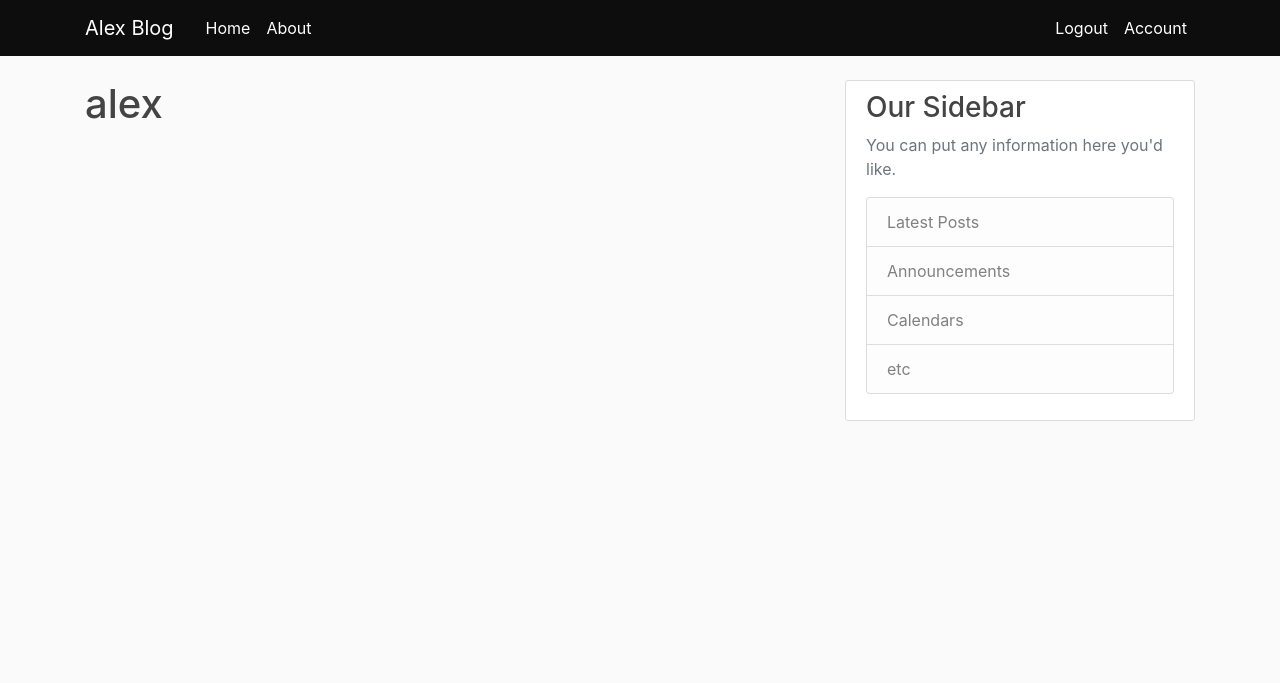
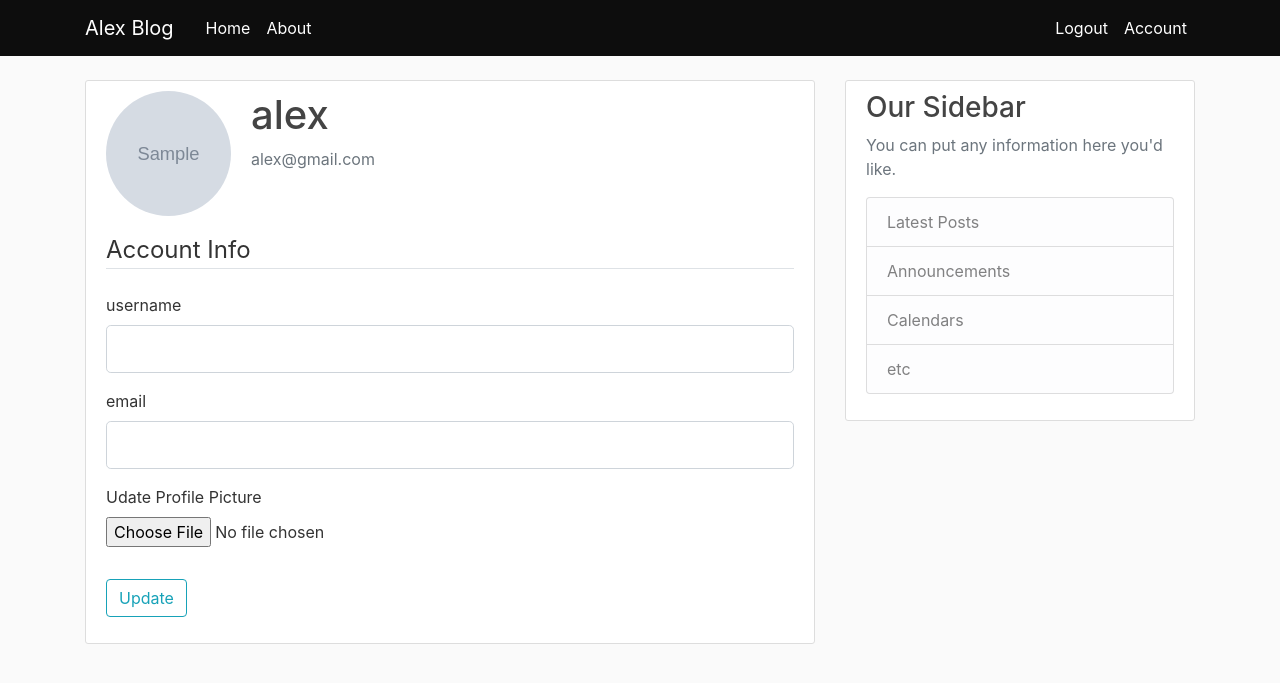
Before and after one commit to alexc957/FlaskBlog, a Flask app: template flaskblog/templates/account.html in a window 1280 px wide. Shown: the top 683 px of the page. Run offline with Flask 2, Linux system fonts and the light colour scheme; a user stored in the database is signed in; tables that the repository leaves empty hold one stand-in row (values such as "Sample post"); the template is opened without the code that fills it: values that come from a table or form of the project are taken from there, most other values are stand-ins (such as "Sample title", 1, 10 or a date in 2020); grey boxes marked "Sample" are stand-in pictures; some libraries are stand-ins or nearby versions.

Commit message:
account template added

```diff
--- a/flaskblog/templates/account.html
+++ b/flaskblog/templates/account.html
@@ -1,4 +1,72 @@
 {% extends "layout.html" %}
 {% block content %}
-  <h1>{{ current_user.username }}</h1>
+  <div class="content-section">
+    <div class="media">
+      <img class="rounded-circle account-img" src="{{ image_file }}" >
+      <div class="media-body">
+        <h2 class="account-heading">{{ current_user.username }}</h2>
+        <p class="text-secondary">{{ current_user.email }}</p>
+
+      </div>
+    </div>
+
+      <form method="POST" action="" enctype="multipart/form-data">
+        {{ form.hidden_tag() }}
+        <fieldset class="form-group">
+          <legend class="border-bottom mb-4">Account Info</legend>
+          <div class="form-group">
+            {{ form.username.label(class="form-control-label") }}
+
+            {% if form.username.errors %}
+              {{ form.username(class="form-control form-control-lg is-invalid") }}
+
+              <div class="invalid-feedback">
+                {% for error in form.username.errors %}
+                  <span>{{ error }}</span>
+                {% endfor %}
+              </div>
+            {% else %}
+
+              {{ form.username(class="form-control form-control-lg") }}
+            {% endif %}
+
+
+          </div>
+
+          <div class="form-group">
+            {{ form.email.label(class="form-control-label") }}
+            {% if form.email.errors %}
+              {{ form.email(class="form-control form-control-lg is-invalid") }}
+
+              <div class="invalid-feedback">
+                {% for error in form.email.errors %}
+                  <span>{{ error }}</span>
+                {% endfor %}
+              </div>
+            {% else %}
+
+              {{ form.email(class="form-control form-control-lg") }}
+            {% endif %}
+          </div>
+          <div class="form-group">
+              {{ form.picture.label() }}
+              {{ form.picture(class="form-control-file") }}
+              {% if form.picture.errors %}
+                  {% for error in form.picture.errors %}
+                      <span class="text-danger" >{{ error }}</span> <br>
+                  {% endfor %}
+              {% endif %}
+          </div>
+
+
+        </fieldset>
+
+        <div class="form-group">
+          {{ form.submit(class="btn btn-outline-info") }}
+        </div>
+
+      </form>
+
+
+  </div>
 {% endblock %}
```
